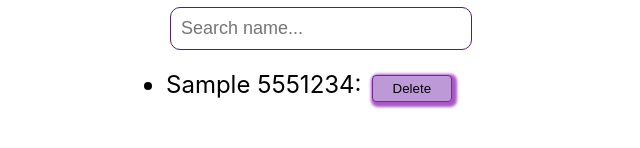
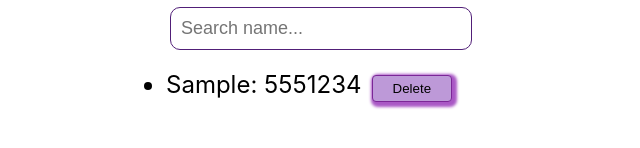
Before and after one commit to IraMira333/goit-react-hw-04-phonebook, a React (Create React App) app: page / in a window 1280 px wide. Both pictures are taken after typing "Sample", "5551234" into the empty fields and a click on the button "Add contact". Shown: the part 362-510 px from the top of the page, without its empty margins (319-959 px from the left). Built offline with nearby package versions, Linux system fonts and the light colour scheme.

Commit message:
Update ContactList.jsx

```diff
--- a/src/components/ContactList/ContactList.jsx
+++ b/src/components/ContactList/ContactList.jsx
@@ -8,8 +8,8 @@ const ContactList = ({ contacts, removeContact }) => {
       {contacts.map(contact => {
         return (
           <li className={css.liContact} key={contact.id}>
-            <span>{contact.name} </span>
-            <span>{contact.number}:</span>
+            <span>{contact.name}: </span>
+            <span>{contact.number}</span>
 
             <button
               className={css.listBtn}
```
